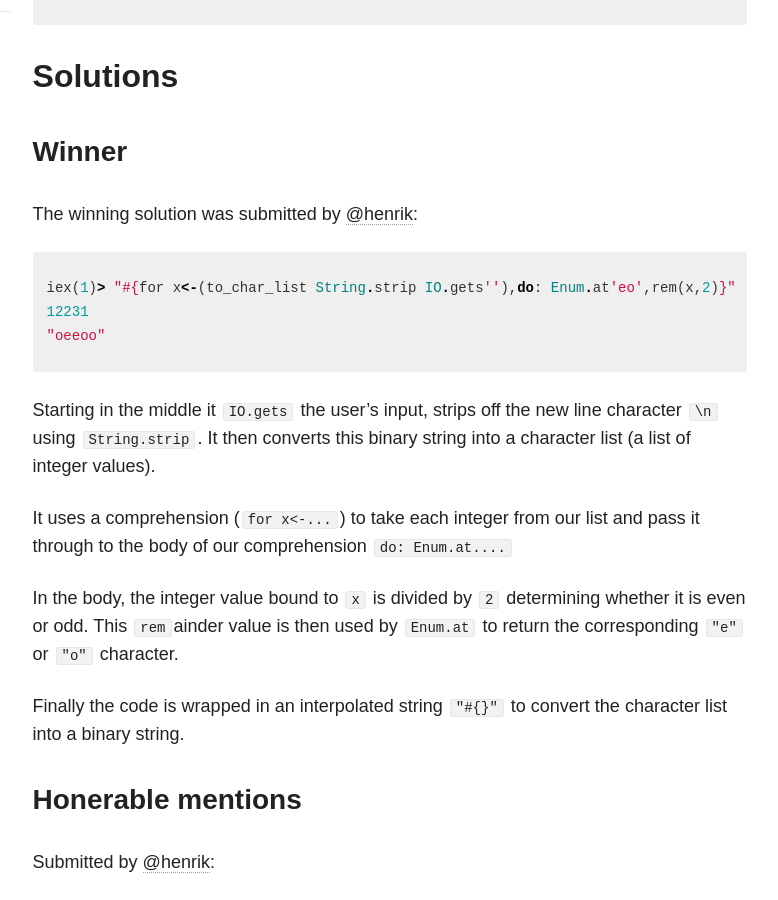
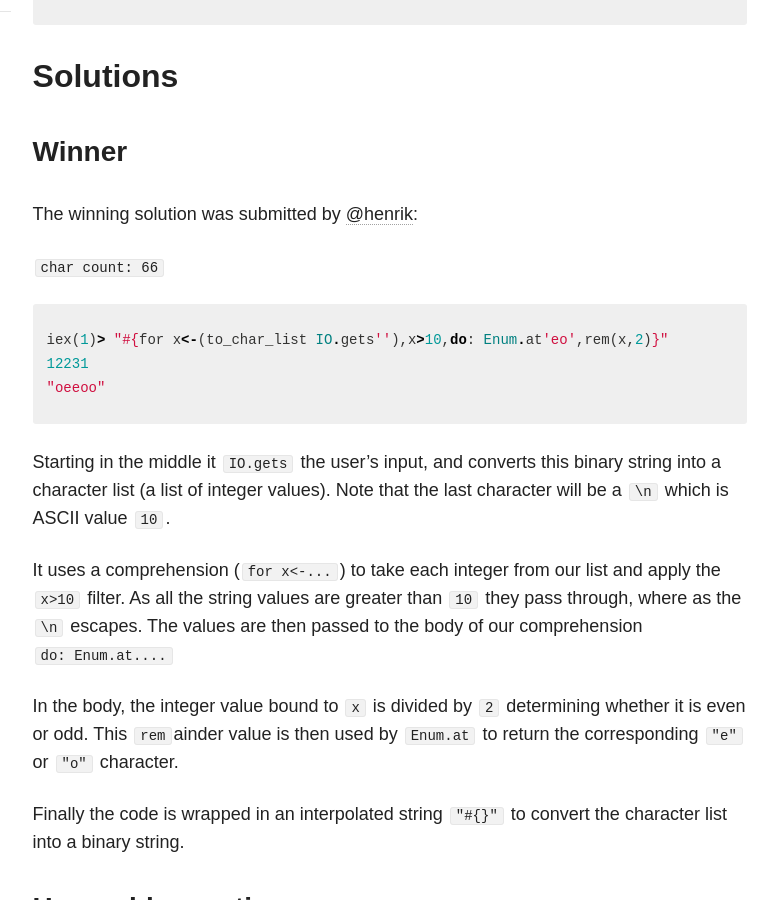
Before and after one commit to emson/elixirgolf, a Jekyll site: the page built from _posts/puzzles/2015-11-11-number-to-even-odd-string.markdown, in a window 1280 px wide and 900 px high, scrolled down 1030 px. Shown: the whole window, without its empty margins (347-1125 px from the left). Built offline with Jekyll 4.4.1, drawn with Linux system fonts in a browser that asks for light colours; nearby versions of some CDN libraries; comment, search, counter and statistics services are not loaded.

Commit message:
Add FizzBuzz solutions. Update number to even odd string with Henrik's solution.

```diff
--- a/_posts/puzzles/2015-11-11-number-to-even-odd-string.markdown
+++ b/_posts/puzzles/2015-11-11-number-to-even-odd-string.markdown
@@ -33,18 +33,22 @@ iex> --enter your code here--
 
 The winning solution was submitted by [@henrik](https://twitter.com/henrik):
 
+`char count: 66`
+
 {% highlight elixir %}
-iex(1)> "#{for x<-(to_char_list String.strip IO.gets''),do: Enum.at'eo',rem(x,2)}"
+iex(1)> "#{for x<-(to_char_list IO.gets''),x>10,do: Enum.at'eo',rem(x,2)}"
 12231
 "oeeoo"
 {% endhighlight %}
 
-Starting in the middle it `IO.gets` the user's input, strips off the
-new line character `\n` using `String.strip`. It then converts this binary
-string into a character list (a list of integer values).
+Starting in the middle it `IO.gets` the user's input, and converts this binary
+string into a character list (a list of integer values). Note that the last
+character will be a `\n` which is ASCII value `10`.
 
-It uses a comprehension (`for x<-...`) to take each integer from our list
-and pass it through to the body of our comprehension `do: Enum.at....`
+It uses a comprehension (`for x<-...`) to take each integer from our list and
+apply the `x>10` filter. As all the string values are greater than `10` they
+pass through, where as the `\n` escapes. The values are then passed to the body
+of our comprehension `do: Enum.at....`
 
 In the body, the integer value bound to `x` is divided by `2` determining whether it is even or
 odd. This `rem`ainder value is then used by `Enum.at` to return the
```
Also changed, not shown: _posts/puzzles/2015-11-17-elixir-fizzbuzz-golf.markdown (added, +144 -0 lines), README.md.
